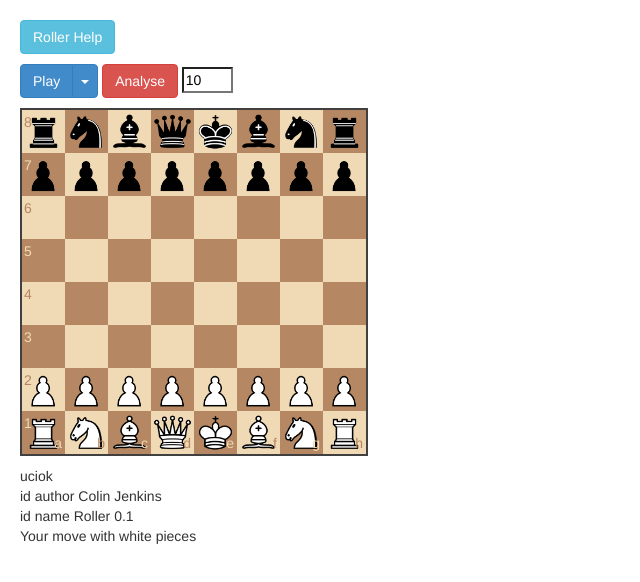
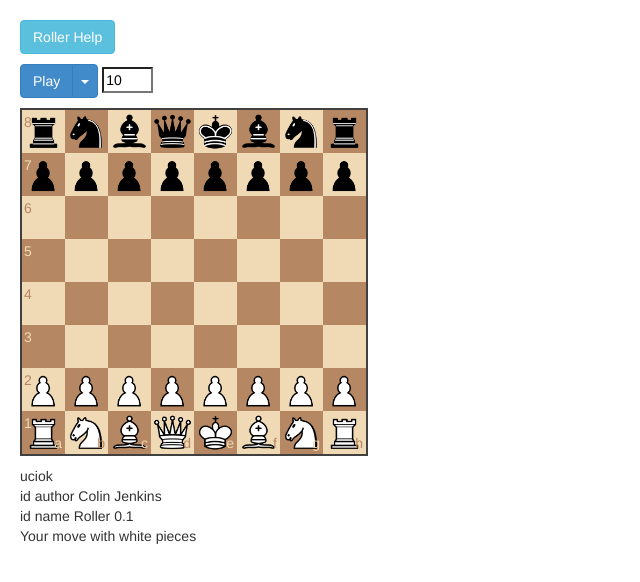
Before and after one commit to op12no2/roller, a plain HTML site: page index.htm in a window 1280 px wide. Shown: the whole page, without its empty margins (0-640 px from the left). Drawn offline with Linux system fonts and the light colour scheme.

Commit message:
Update index.htm

```diff
--- a/index.htm
+++ b/index.htm
@@ -52,7 +52,7 @@ body   {padding: 20px;}
   </ul>
 </div>
 
-<a id="analyse" class="btn btn-danger" href="">Analyse</a>
+<a style="display:none;" id="analyse" class="btn btn-danger" href="">Analyse</a>
 
 <input data-toggle="tooltip" data-placement="bottom"title="the number of seconds the engine takes to move" type="text" value="10" id="permove" size=3 />
 </p>
```
